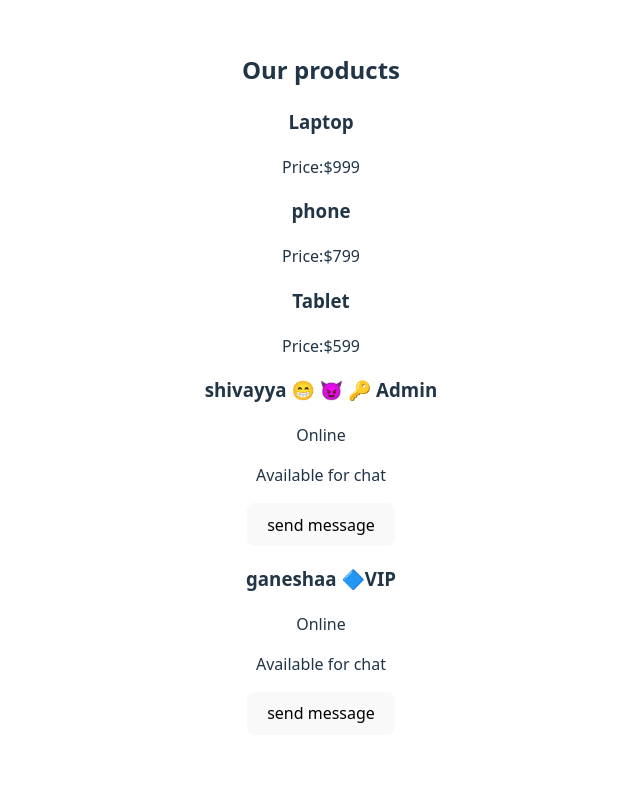
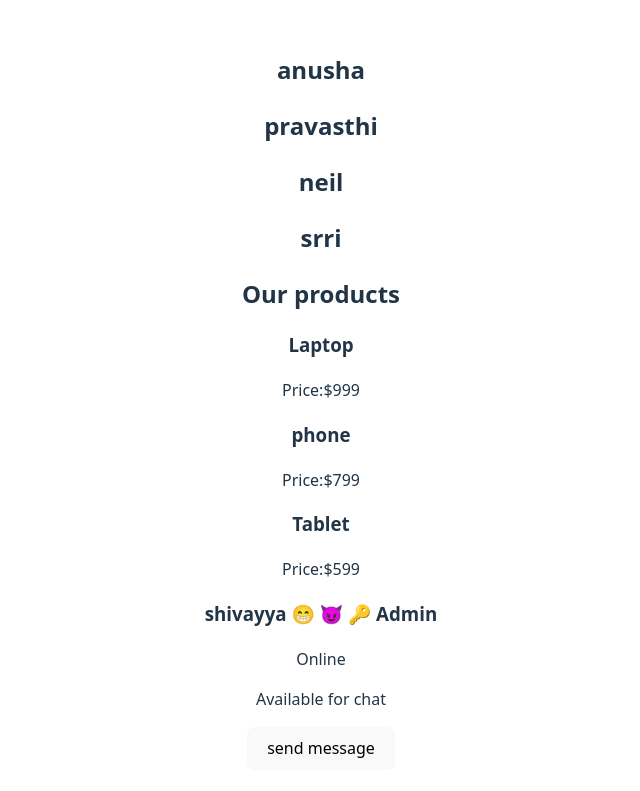
Before and after one commit to anubapatla/My-First-React-App, a React (Vite) app: page / in a window 1280 px wide. Shown: the top 791 px of the page, without its empty margins (319-959 px from the left). Built offline with nearby package versions, Linux system fonts and the light colour scheme.

Commit message:
NameLIst component created and displayed list with key props

```diff
--- a/src/App.jsx
+++ b/src/App.jsx
@@ -12,6 +12,7 @@ import './App.css'
 import { UserCard } from './UserCard';
 import { UserDeails } from './UserDetails';
 import { ProductList } from './ProductList';
+import { NameList } from './NameList';
 
 function Save(){
  return<h3>save this</h3>
@@ -22,6 +23,7 @@ function App() {
 
   return (
     <div>
+      <NameList/>
       <ProductList/>
       <UserDeails name="shivayya" isOnline={true}
       isPremium={true} isNewUser={true} role ="admin" />
--- /dev/null
+++ b/src/NameList.jsx
@@ -0,0 +1,5 @@
+export const NameList =()=>{
+    const names =["anusha","pravasthi","neil","srri"];
+    const nameList = names.map((name) =><h2 key={name}>{name}</h2>);
+    return <div>{nameList}</div>;
+}
--- a/src/ProductList.jsx
+++ b/src/ProductList.jsx
@@ -12,7 +12,7 @@ export const ProductList =()=>{
      .map((product)=>
     {
         return(
-            <div>
+            <div key={product.id}>
                 <h3>{(product.name)}</h3>
             <p> Price:${product.price}</p>
             </div>
```
